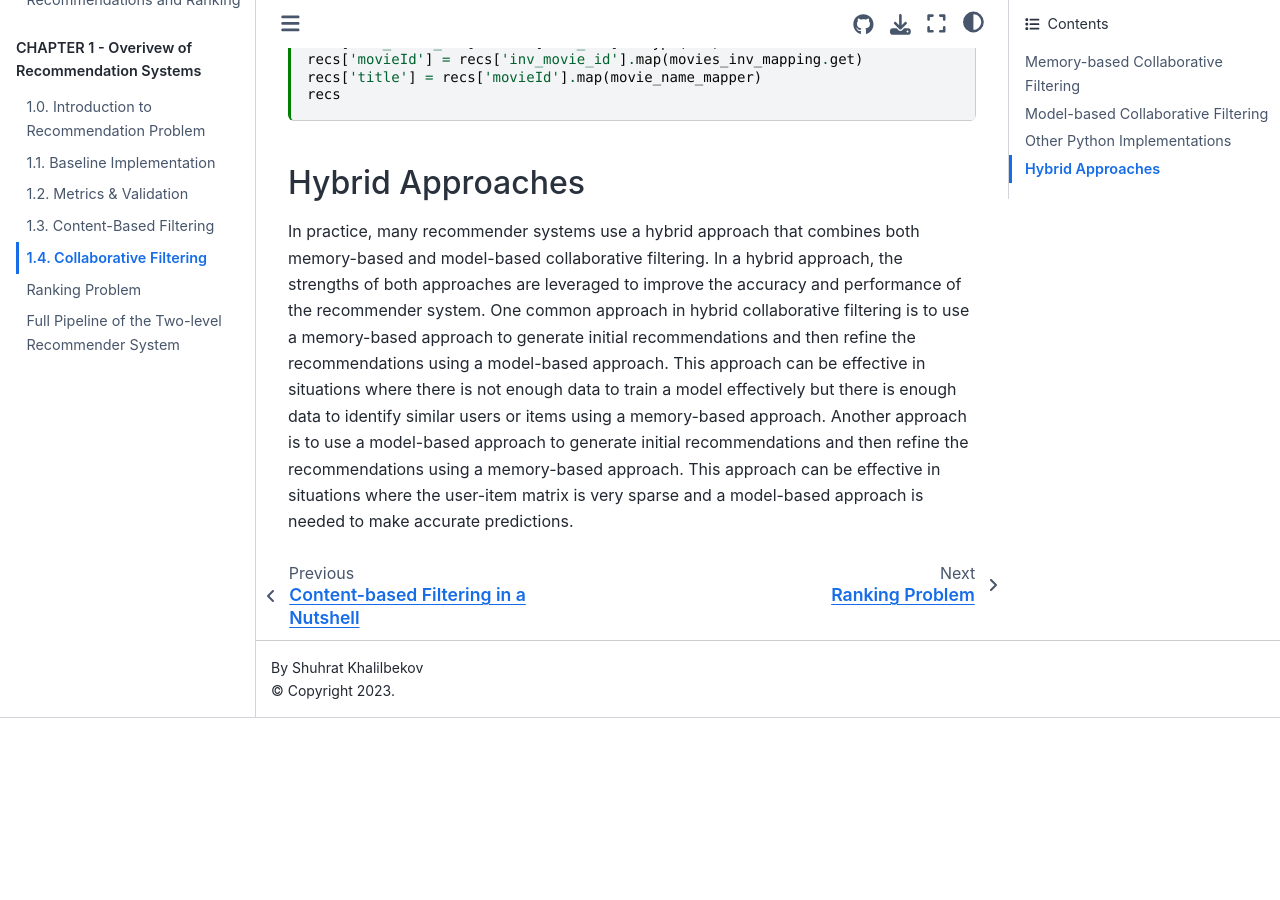
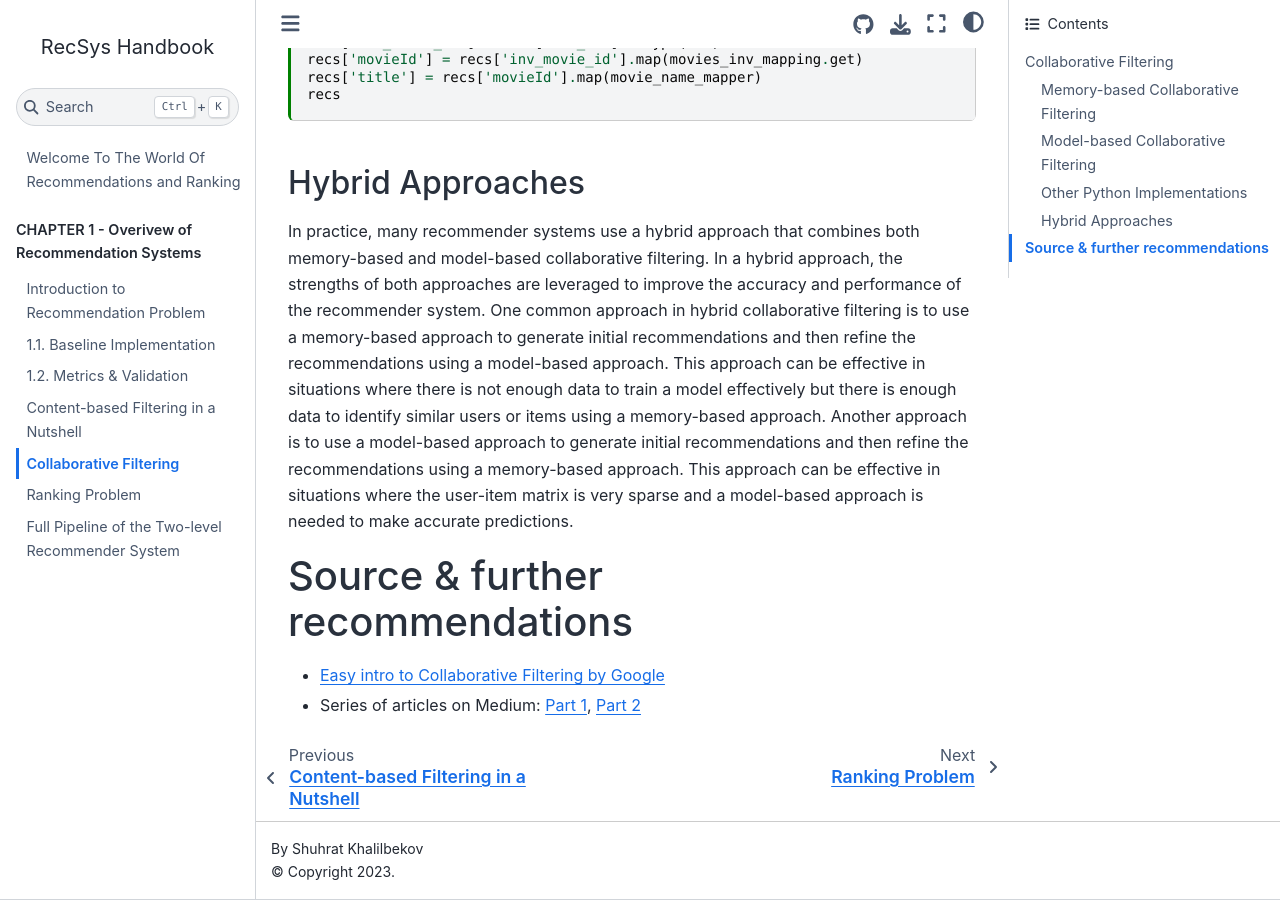
Before and after one commit to kshurik/rekkobook, a Jupyter Book: the page built from docs/chapter1/collab_filter.md, in a window 1280 px wide and 900 px high, scrolled down 9581 px. Built offline with Jupyter Book 1.0.4 settings and Sphinx 7.4.7 and the Sphinx Book theme 1.1.4, drawn with Linux system fonts in a browser that asks for light colours; before the commit the page ends 10299 px from its top, so only the background shows below that.

Commit message:
added sources

```diff
--- a/docs/chapter1/collab_filter.md
+++ b/docs/chapter1/collab_filter.md
@@ -376,3 +376,8 @@
 Another approach is to use a model-based approach to generate initial recommendations and then refine the
 recommendations using a memory-based approach. This approach can be effective in situations where the user-item
 matrix is very sparse and a model-based approach is needed to make accurate predictions.
+
+# Source & further recommendations
+- [Easy intro to Collaborative Filtering by Google](https://developers.google.com/machine-learning/recommendation/collaborative/basics)
+- Series of articles on Medium: [Part 1](https://towardsdatascience.com/collaborative-filtering-and-embeddings-part-1-63b00b9739ce),
+[Part 2](https://towardsdatascience.com/collaborative-filtering-and-embeddings-part-2-919da17ecefb)
```
Also changed, not shown: docs/chapter1/content_filter.md (+3 -0 lines), docs/chapter1/intro_to_rekko.md (+3 -0 lines), docs/chapter1/ranker.md (+5 -0 lines).
